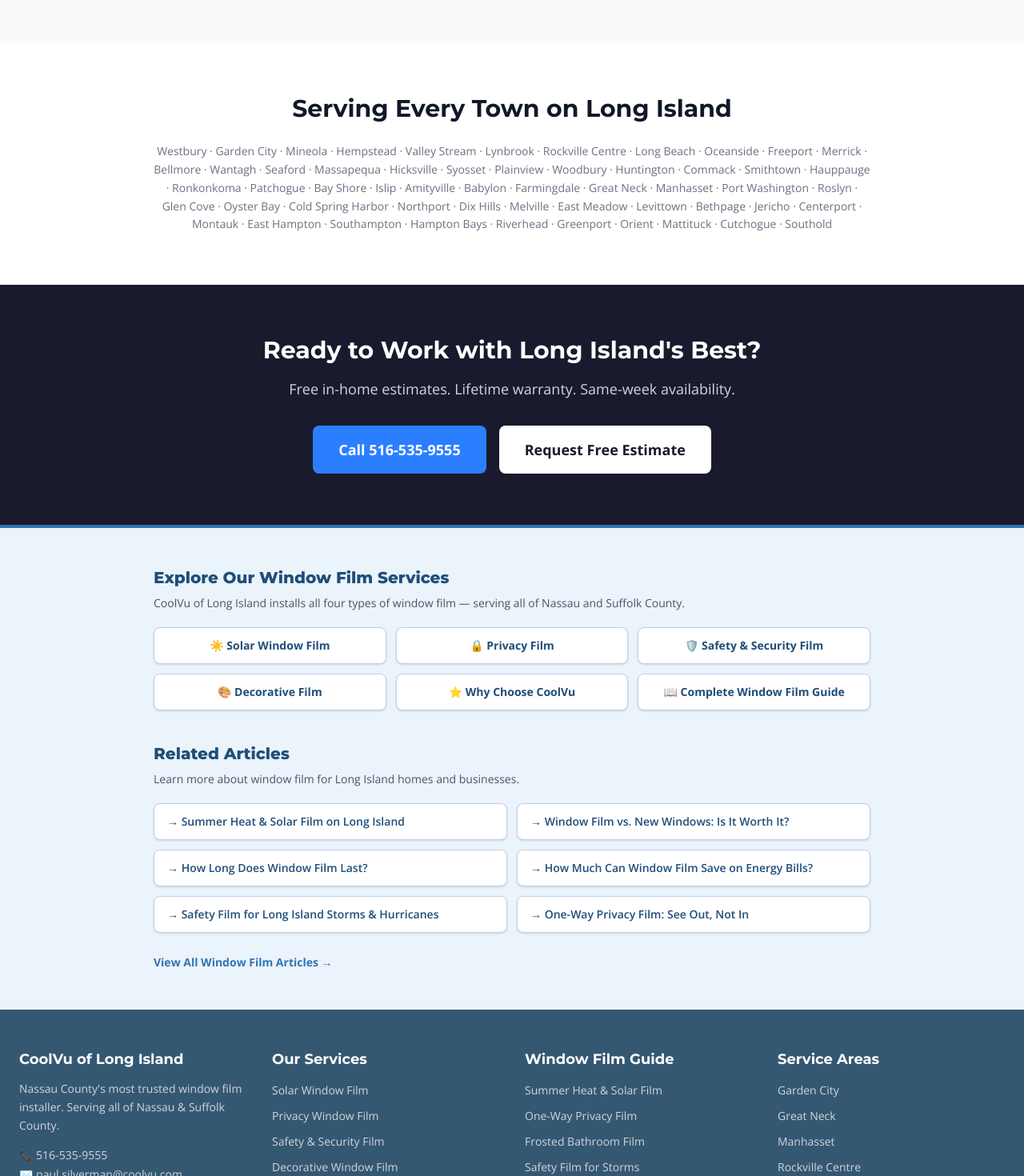
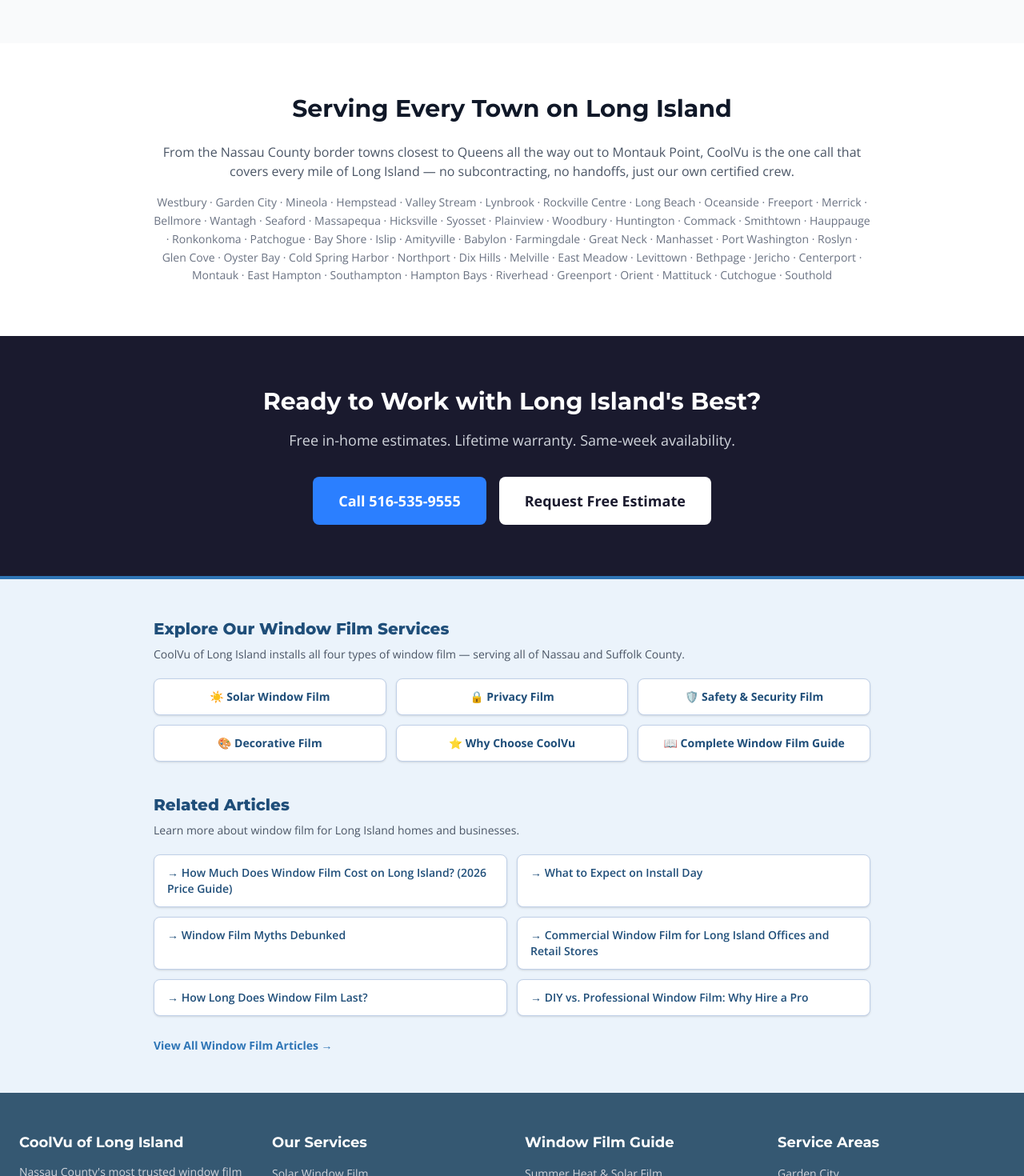
Before and after one commit to pjs8875/CoolVu, a Next.js app: page /best-window-film-installer-long-island in a window 1280 px wide. Shown: the part 2956-4426 px from the top of the page at 80% size. Built offline with nearby package versions, Linux system fonts and the light colour scheme; no server answers.

Commit message:
Best Installer GEO page: topic-specific related articles + unique town-list intro sentence

```diff
--- a/components/BestInstallerGEOPage.tsx
+++ b/components/BestInstallerGEOPage.tsx
@@ -2,6 +2,15 @@
 import React from "react";
 import ContactModalWrapper from "@/components/ContactModalWrapper";
 import RelatedContent from "@/components/RelatedContent";
+
+const ARTICLES = [
+  { href: "/blog/window-film-cost-long-island", label: "How Much Does Window Film Cost on Long Island? (2026 Price Guide)" },
+  { href: "/blog/window-film-installation-process-long-island", label: "What to Expect on Install Day" },
+  { href: "/blog/window-film-myths-debunked-long-island", label: "Window Film Myths Debunked" },
+  { href: "/blog/commercial-window-film-long-island", label: "Commercial Window Film for Long Island Offices and Retail Stores" },
+  { href: "/blog/how-long-does-window-film-last-long-island", label: "How Long Does Window Film Last?" },
+  { href: "/blog/diy-vs-professional-window-film-installation-long-island", label: "DIY vs. Professional Window Film: Why Hire a Pro" },
+];
 
 export default function BestInstallerGEOPage() {
   return (
@@ -105,6 +114,9 @@ export default function BestInstallerGEOPage() {
       <section className="py-16 px-6">
         <div className="max-w-4xl mx-auto text-center">
           <h2 className="text-3xl font-bold mb-6 text-gray-900">Serving Every Town on Long Island</h2>
+          <p className="text-gray-600 mb-4 text-base">
+            From the Nassau County border towns closest to Queens all the way out to Montauk Point, CoolVu is the one call that covers every mile of Long Island — no subcontracting, no handoffs, just our own certified crew.
+          </p>
           <p className="text-sm text-gray-500 leading-relaxed">
             Westbury · Garden City · Mineola · Hempstead · Valley Stream · Lynbrook · Rockville Centre · Long Beach · Oceanside · Freeport · Merrick · Bellmore · Wantagh · Seaford · Massapequa · Hicksville · Syosset · Plainview · Woodbury · Huntington · Commack · Smithtown · Hauppauge · Ronkonkoma · Patchogue · Bay Shore · Islip · Amityville · Babylon · Farmingdale · Great Neck · Manhasset · Port Washington · Roslyn · Glen Cove · Oyster Bay · Cold Spring Harbor · Northport · Dix Hills · Melville · East Meadow · Levittown · Bethpage · Jericho · Centerport · Montauk · East Hampton · Southampton · Hampton Bays · Riverhead · Greenport · Orient · Mattituck · Cutchogue · Southold
           </p>
@@ -150,7 +162,7 @@ export default function BestInstallerGEOPage() {
         "areaServed": "Nassau County, Suffolk County, Long Island, NY",
         "award": "Nassau County Advisory Board Top Gun Professional Business"
       })}} />
-      <RelatedContent showArticles={true} />
+      <RelatedContent showArticles={true} articles={ARTICLES} />
     </main>
   );
 }
```
